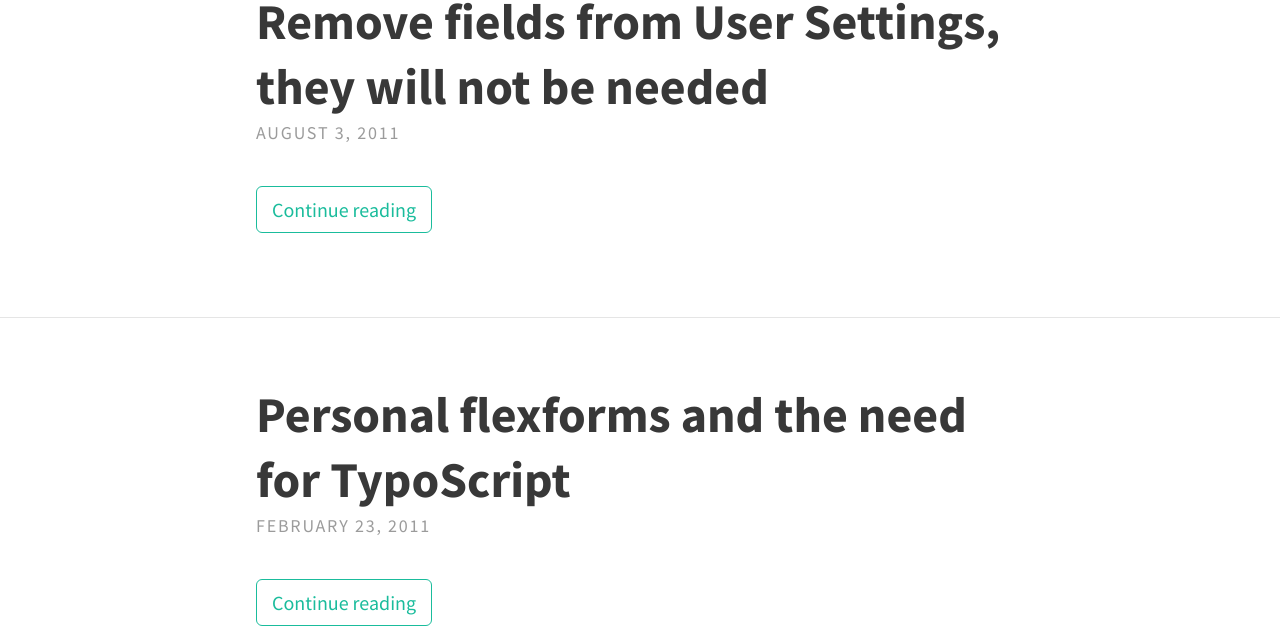
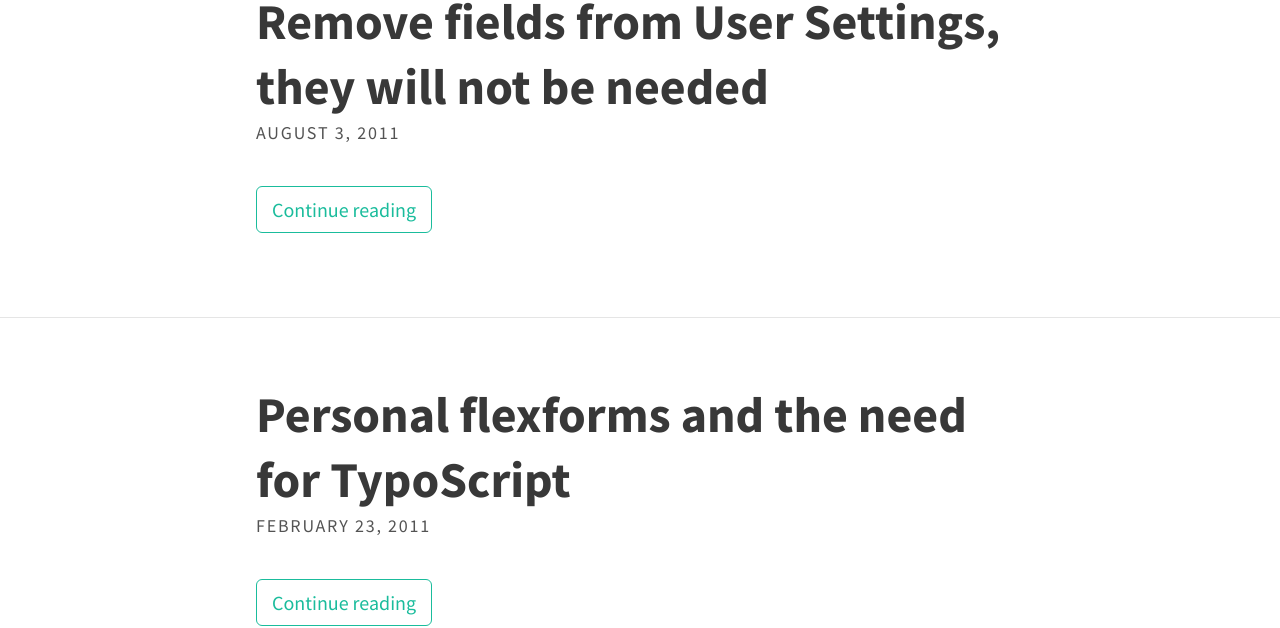
Before and after one commit to meteko/meteko.github.io, a Jekyll site: the page built from index.html, in a window 1280 px wide. Shown: the part 452-1080 px from the top of the page. Built offline with Jekyll 4.4.1, drawn with Linux system fonts in a browser that asks for light colours; nearby versions of some CDN libraries; the list of posts is cut into pages by our own code.

Commit message:
[TASK] Change post header text color

```diff
--- a/_sass/layouts/_posts.scss
+++ b/_sass/layouts/_posts.scss
@@ -20,9 +20,11 @@ article {
 header {
   h1 {
     margin: 0;
+    color: rgba(10, 10, 10, 0.7);
   }
   .meta {
-    color: rgba($text-color, .5);
+    color: rgba(10, 10, 10, 0.7);
+    /*color: rgba($text-color, .5);*/
     font-size: 0.9em;
     letter-spacing: 0.1em;
     margin: 0;
```
